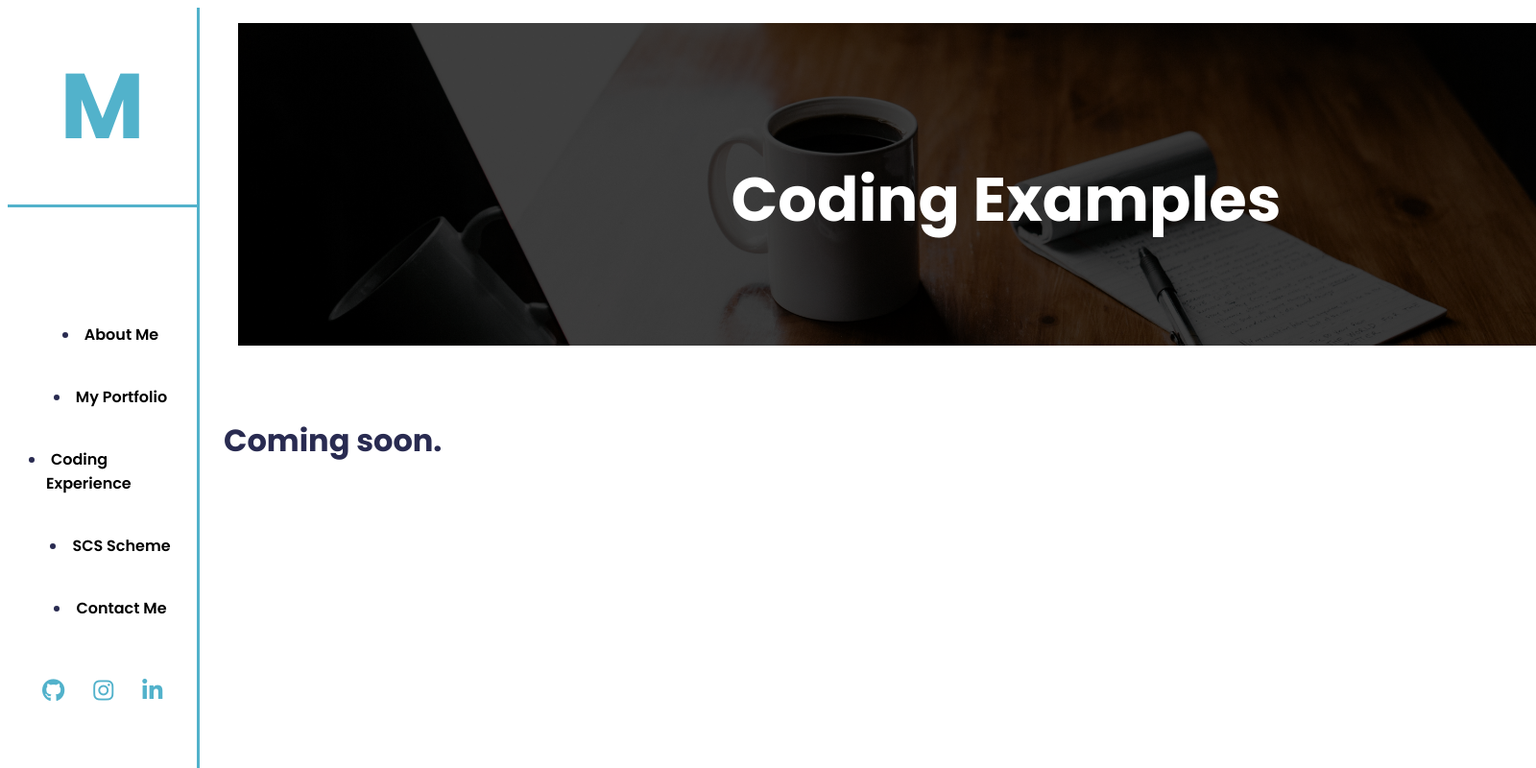
After one commit to MartynHorslen/portfolio, a PHP site: page /code.html in a window 1600 px wide; the page is wider, and only the part inside the window is pictured. The commit adds this page. Shown: that part at 96% size. Run offline with PHP 8.4, Linux system fonts and the light colour scheme; some libraries are stand-ins or nearby versions.

Commit message:
Add coding examples page.

```diff
--- /dev/null
+++ b/code.html
@@ -0,0 +1,61 @@
+<!DOCTYPE html>
+<!--[if lt IE 7]>      <html class="no-js lt-ie9 lt-ie8 lt-ie7"> <![endif]-->
+<!--[if IE 7]>         <html class="no-js lt-ie9 lt-ie8"> <![endif]-->
+<!--[if IE 8]>         <html class="no-js lt-ie9"> <![endif]-->
+<!--[if gt IE 8]>      <html class="no-js"> <!--<![endif]-->
+<html>
+    <head>
+        <meta charset="utf-8">
+        <meta http-equiv="X-UA-Compatible" content="IE=edge">
+        <title>Martyn Horslen</title>
+        <meta name="description" content="Web development portfolio of projects by Martyn Horslen">
+        <meta name="viewport" content="width=device-width, initial-scale=1">
+
+        <!-- Stylesheets -->
+        <link rel="stylesheet" href="css/style.css">
+
+        <!-- Font Awesome Icons -->
+        <script src="https://kit.fontawesome.com/f0067c17da.js" crossorigin="anonymous"></script>
+    </head>
+    <body>
+        <!--[if lt IE 7]>
+            <p class="browsehappy">You are using an <strong>outdated</strong> browser. Please <a href="#">upgrade your browser</a> to improve your experience.</p>
+        <![endif]-->
+        <!-- <div class="wrapper"> -->
+            <header>
+                <a href="index.html" id="initials">
+                    M
+                </a>
+                <nav>
+                    <a href="#">Navigation Menu</a>
+                    <ul>
+                        <li><a href="about.html">About Me</a></li>
+                        <li><a href="index.html#portfolio">My Portfolio</a></li>
+                        <li><a href="code.html">Coding Experience</a></li>
+                        <li><a href="scion.html">SCS Scheme</a></li>
+                        <li><a href="index.html#contact">Contact Me</a></li>
+                    </ul>
+                </nav>
+                <div id="social">
+                    <a href="https://github.com/MartynHorslen"><i class="fa-brands fa-github"></i></a>
+                    <a href="https://www.instagram.com/martyn_horslen/"><i class="fa fa-instagram" aria-hidden="true"></i></a>
+                    <a href="https://www.linkedin.com/in/martyn-horslen/"><i class="fa fa-linkedin" aria-hidden="true"></i></a>
+                </div>
+            </header>
+            <main>
+                <section class="hero" id="small-hero">
+                    <figure>
+                        <img src="img/pexels-andrew-neel-2312369.jpg" />
+                        <figcaption>
+                            <h1>Coding Examples</h1>
+                        </figcaption>
+                    </figure>
+                </section>
+                <section id="examples">
+                    <h2>Coming soon.</h2>
+                </section>
+            </main>
+        <!-- </div> -->
+        <!--<script src="" async defer></script> -->
+    </body>
+</html>
--- /dev/null
+++ b/scss/_examples.scss
@@ -0,0 +1,5 @@
+#examples {
+    h2 {
+        padding: 25px;
+    }
+}
--- a/scss/style.scss
+++ b/scss/style.scss
@@ -7,4 +7,5 @@
         "_portfolio.scss",
         "_contact.scss",
         "_footer.scss",
-        "_about.scss";
+        "_about.scss",
+        "_examples.scss";
```
Also changed, not shown: css/style.css.
